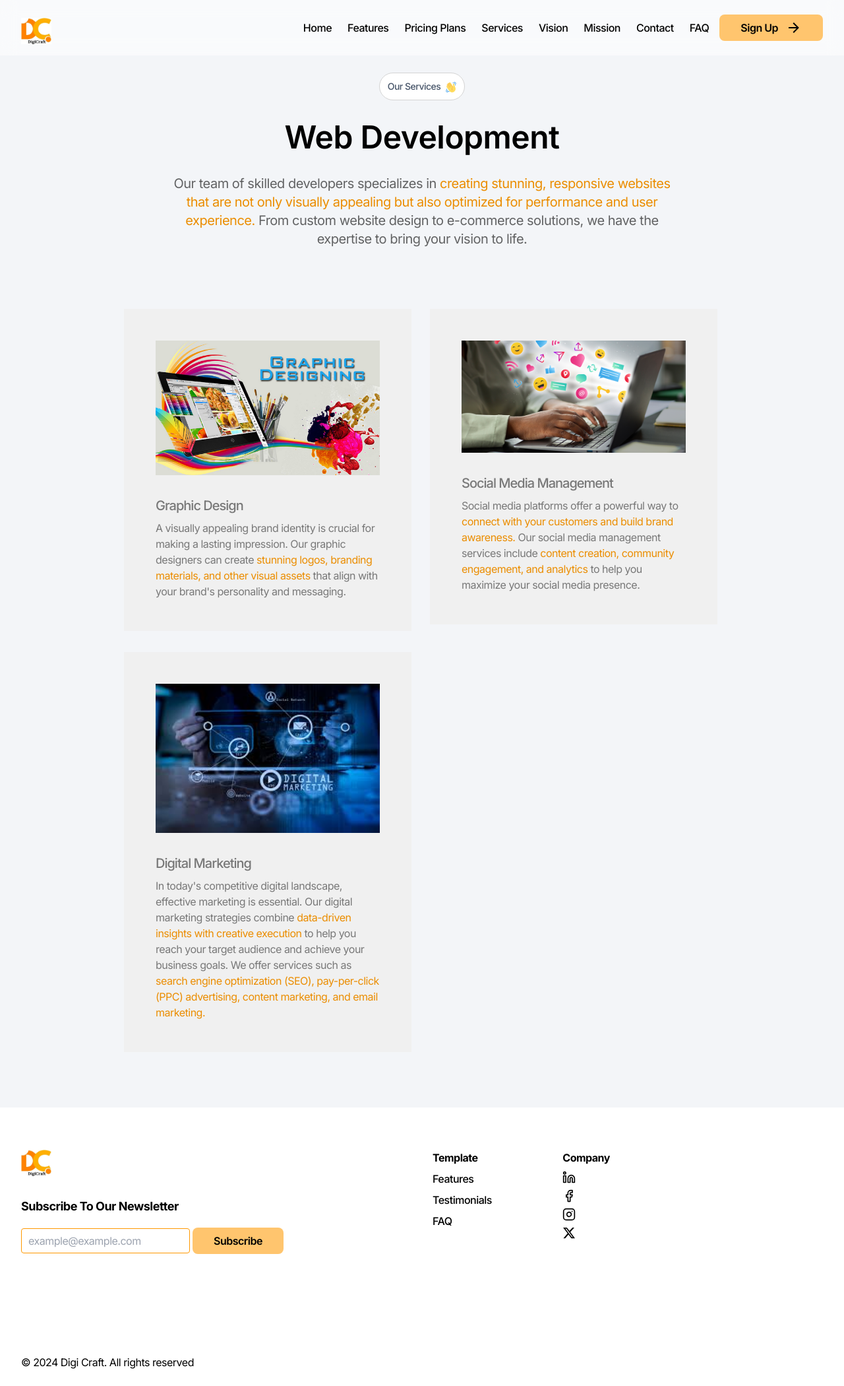
After one commit to MuliJob/Digi-Craft-Website, a Django app: page /services/ in a window 1280 px wide. The commit adds this page. Shown: the whole page at 66% size. Run offline with Django 5.2, Linux system fonts and the light colour scheme; some libraries are stand-ins or nearby versions.

Commit message:
added a new page to display services

```diff
--- a/website/templates/base.html
+++ b/website/templates/base.html
@@ -232,7 +232,7 @@
                     </li>
                     <li class="header-nav--menu-item">
                       <a
-                        href="/#services"
+                        href="{% url 'services' %}"
                         class="menu-item--link flex items-center"
                         target="_self"
                       >
--- a/website/templates/digicraft.html
+++ b/website/templates/digicraft.html
@@ -232,7 +232,7 @@
                     </li>
                     <li class="header-nav--menu-item">
                       <a
-                        href="/#services"
+                        href="{% url 'services' %}"
                         class="menu-item--link flex items-center"
                         target="_self"
                       >
--- /dev/null
+++ b/website/templates/services.html
@@ -0,0 +1,181 @@
+{% extends 'base.html' %}
+{% load static %}
+{% block content %}
+<section class="feature-tabs top-padding" id="services">
+  <section class="badge-group w-full">
+    <div
+      href=""
+      class="badge-group--container align--center undefined"
+    >
+      <div class="badge-group--message">Our Services</div>
+      <div class="badge-group--icon">
+        <svg
+          viewBox="0 0 36 36"
+          class="w-4"
+          astro-icon="twemoji:waving-hand"
+        >
+          <path
+            fill="#EF9645"
+            d="M4.861 9.147c.94-.657 2.357-.531 3.201.166l-.968-1.407c-.779-1.111-.5-2.313.612-3.093 1.112-.777 4.263 1.312 4.263 1.312-.786-1.122-.639-2.544.483-3.331a2.483 2.483 0 0 1 3.456.611l10.42 14.72L25 31l-11.083-4.042L4.25 12.625a2.495 2.495 0 0 1 .611-3.478z"
+          />
+          <path
+            fill="#FFDC5D"
+            d="M2.695 17.336s-1.132-1.65.519-2.781c1.649-1.131 2.78.518 2.78.518l5.251 7.658c.181-.302.379-.6.6-.894L4.557 11.21s-1.131-1.649.519-2.78c1.649-1.131 2.78.518 2.78.518l6.855 9.997c.255-.208.516-.417.785-.622L7.549 6.732s-1.131-1.649.519-2.78c1.649-1.131 2.78.518 2.78.518l7.947 11.589c.292-.179.581-.334.871-.498L12.238 4.729s-1.131-1.649.518-2.78c1.649-1.131 2.78.518 2.78.518l7.854 11.454 1.194 1.742c-4.948 3.394-5.419 9.779-2.592 13.902.565.825 1.39.26 1.39.26-3.393-4.949-2.357-10.51 2.592-13.903L24.515 8.62s-.545-1.924 1.378-2.47c1.924-.545 2.47 1.379 2.47 1.379l1.685 5.004c.668 1.984 1.379 3.961 2.32 5.831 2.657 5.28 1.07 11.842-3.94 15.279-5.465 3.747-12.936 2.354-16.684-3.11L2.695 17.336z"
+          />
+          <g fill="#5DADEC">
+            <path
+              d="M12 32.042C8 32.042 3.958 28 3.958 24c0-.553-.405-1-.958-1s-1.042.447-1.042 1C1.958 30 6 34.042 12 34.042c.553 0 1-.489 1-1.042s-.447-.958-1-.958z"
+            />
+            <path
+              d="M7 34c-3 0-5-2-5-5a1 1 0 1 0-2 0c0 4 3 7 7 7a1 1 0 1 0 0-2zM24 2a1 1 0 0 0 0 2c4 0 8 3.589 8 8a1 1 0 0 0 2 0c0-5.514-4-10-10-10z"
+            />
+            <path
+              d="M29 .042c-.552 0-1 .406-1 .958s.448 1.042 1 1.042c3 0 4.958 2.225 4.958 4.958 0 .552.489 1 1.042 1s.958-.448.958-1C35.958 3.163 33 .042 29 .042z"
+            />
+          </g>
+        </svg>
+      </div>
+    </div>
+  </section>
+  <section class="page-title--content max-w-3xl text-center mx-auto">
+    <h1
+      class="h2 font-semibold text-3xl lg:text-5xl text-center mx-auto"
+    >
+      Web Development
+    </h1>
+  </section>
+  <div
+    class="content text-xl max-w-3xl text-black/60 text-center align--center"
+  >
+    <p>
+      Our team of skilled developers specializes in
+      <span class="text-secondary-700"
+        >creating stunning, responsive websites that are not only
+        visually appealing but also optimized for performance and user
+        experience.</span
+      >
+      From custom website design to e-commerce solutions, we have the
+      expertise to bring your vision to life.
+    </p>
+  </div>
+  <section class="undefined">
+    <div
+      class="card-group--container grid scroll-m-24 gap-8 grid-cols-1 max-w-4xl mx-auto mt-24 md:grid-cols-2"
+    >
+      <div
+        href=""
+        target="_self"
+        class="card text-black/60 block aspect-square relative transition-all duration-300 bg-neutral-50 -mt-1 mb-1 -ml-1 card-clip col-span-1 text-primary-900"
+      >
+        <div
+          class="card--body h-100 w-100 w-full bg-white-600/20 p-12"
+        >
+          <div class="card--image undefined">
+            <img
+              alt="Graphic design."
+              class="object-cover undefined"
+              width="672"
+              height="452"
+              src="{% static 'images/Graphic-Design-1.jpg' %}"
+              loading="lazy"
+              decoding="async"
+            />
+          </div>
+          <div
+            class="card--header flex flex-row w-auto items-center justify-between"
+          >
+            <h2
+              class="font-medium text-primary-900 mb-0 text-3xl leading-9 tracking-tighter !text-black !text-2xl !font-bold"
+            >
+              Graphic Design
+            </h2>
+          </div>
+          <p>
+            A visually appealing brand identity is crucial for making
+            a lasting impression. Our graphic designers can create
+            <span class="text-secondary-700">stunning logos, branding materials, and other visual
+            assets </span>that align with your brand's personality and
+            messaging.
+          </p>
+        </div>
+      </div>
+      <div
+        href=""
+        target="_self"
+        class="card text-black/60 block aspect-square relative transition-all duration-300 bg-neutral-50 -mt-1 mb-1 -ml-1 card-clip col-span-1 text-primary-900"
+      >
+        <div
+          class="card--body h-100 w-100 w-full bg-white-600/20 p-12"
+        >
+          <div class="card--image undefined">
+            <img
+              alt="Social media management."
+              class="object-cover undefined"
+              width="672"
+              height="452"
+              src="{% static 'images/management.png' %}"
+              loading="lazy"
+              decoding="async"
+            />
+          </div>
+          <div
+            class="card--header flex flex-row w-auto items-center justify-between"
+          >
+            <h2
+              class="font-medium text-primary-900 mb-0 text-3xl leading-9 tracking-tighter !text-black !text-2xl !font-bold"
+            >
+              Social Media Management
+            </h2>
+          </div>
+          <p>
+            Social media platforms offer a powerful way to <span class="text-secondary-700">connect
+            with your customers and build brand awareness.</span> Our social
+            media management services include <span class="text-secondary-700">content creation,
+            community engagement, and analytics</span> to help you maximize
+            your social media presence.
+          </p>
+        </div>
+      </div>
+      <div
+        href=""
+        target="_self"
+        class="card text-black/60 block aspect-square relative transition-all duration-300 bg-neutral-50 -mt-1 mb-1 -ml-1 card-clip col-span-1 text-primary-900"
+      >
+        <div
+          class="card--body h-100 w-100 w-full bg-white-600/20 p-12"
+        >
+          <div class="card--image undefined">
+            <img
+              alt="Digital marketing image."
+              class="object-cover undefined"
+              width="672"
+              height="452"
+              src="{% static 'images/digitalmarketing.jpeg' %}"
+              loading="lazy"
+              decoding="async"
+            />
+          </div>
+          <div
+            class="card--header flex flex-row w-auto items-center justify-between"
+          >
+            <h2
+              class="font-medium text-primary-900 mb-0 text-3xl leading-9 tracking-tighter !text-black !text-2xl !font-bold"
+            >
+              Digital Marketing
+            </h2>
+          </div>
+          <p>
+            In today's competitive digital landscape, effective
+            marketing is essential. Our digital marketing strategies
+            combine <span class="text-secondary-700">data-driven insights with creative execution</span> to
+            help you reach your target audience and achieve your
+            business goals. We offer services such as <span class="text-secondary-700">search engine
+            optimization (SEO), pay-per-click (PPC) advertising,
+            content marketing, and email marketing.</span>
+          </p>
+        </div>
+      </div>
+    </div>
+  </section>
+</section>
+{% endblock %}
--- a/website/urls.py
+++ b/website/urls.py
@@ -4,5 +4,6 @@ from . import views
 urlpatterns = [
     path('', views.index, name='digicraft'),
     path('pricing/', views.pricing, name = 'pricing'),
-    path('contactus/', views.contact, name = 'contact')
+    path('contactus/', views.contact, name = 'contact'),
+    path('services/', views.services, name= 'services')
 ]
--- a/website/views.py
+++ b/website/views.py
@@ -9,3 +9,6 @@ def pricing(request):
 
 def contact(request):
   return render(request, 'contact.html')
+
+def services(request):
+  return render(request, 'services.html')
```
